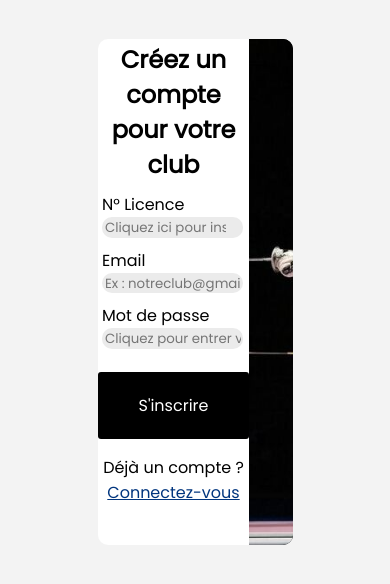
After one commit to araviart/COMP_ESCRIME, a Flask app: template appli/templates/Inscription.html in a window 390 px wide. The commit adds this page. Shown: the top 584 px of the page. Run offline with Flask 3, Linux system fonts and the light colour scheme; the template is opened without the code that fills it, so the values that code supplies are empty; some libraries are stand-ins or nearby versions.

Commit message:
realisation de la page inscription sans le responsive

```diff
--- /dev/null
+++ b/appli/static/Inscription.css
@@ -0,0 +1,106 @@
+html {
+  background-color: var(--couleur-background);
+  font-family: "Poppins", sans-serif;
+}
+
+body {
+  margin: 10% 25%;
+}
+
+.div-image-inscription {
+  background-color: #000000;
+  height: 100%;
+  border-top-right-radius: 10px;
+  border-bottom-right-radius: 10px;
+  overflow: hidden;
+  position: relative;
+}
+
+.image-inscription {
+  height: 100%;
+  border-top-right-radius: 10px;
+  border-bottom-right-radius: 10px;
+}
+
+form {
+  display: flex;
+  justify-content: center;
+  align-items: center;
+  flex-direction: row-reverse;
+  height: 60vh;
+}
+
+.partie-inscription {
+  background-color: white;
+  border-top-left-radius: 10px;
+  border-bottom-left-radius: 10px;
+  height: 100%;
+  flex-grow: 1;
+}
+
+h1 {
+  text-align: center;
+  font-size: 1.5rem;
+  margin-bottom: 5%;
+  margin: 2% 3% 0 3%;
+}
+
+.partie-textfield {
+  margin: 2% 3% 0 3%;
+}
+
+.textfield-position {
+  display: flex;
+  flex-direction: column;
+  margin-top: 7%;
+}
+
+.textfield-position input {
+  background-color: var(--couleur-fond-textfield);
+  border: none;
+  border-radius: 10px;
+  padding: 2%;
+  width: 95%;
+}
+
+input::placeholder {
+  font-family: "Poppins", sans-serif;
+}
+
+.bouton-inscription {
+  margin: 15% 0 10% 0;
+  display: flex;
+  justify-content: center;
+}
+
+.bouton-inscription button {
+  font-size: 1rem;
+  padding: 1.25rem 2.5rem;
+  display: block;
+  background-color: #000000;
+  border: 1px solid transparent;
+  color: #ffffff;
+  -webkit-border-radius: 3px;
+  border-radius: 3px;
+  -webkit-transition: all 0.3s ease-in-out;
+  -moz-transition: all 0.3s ease-in-out;
+  transition: all 0.3s ease-in-out;
+  font-family: "Poppins", sans-serif;
+}
+
+.bouton-inscription button:hover {
+  background-color: #3f3f3f;
+}
+
+.switch-to-inscription {
+  text-align: center;
+  margin-top: 10%;
+}
+
+.lien-switch-login-inscription {
+  color: var(--couleur-lien);
+}
+
+.lien-switch-login-inscription:hover {
+  text-decoration: none;
+}
--- a/appli/static/variables.css
+++ b/appli/static/variables.css
@@ -1,3 +1,8 @@
+/* Police poppins regular (400) */
+@import url('https://fonts.googleapis.com/css2?family=Poppins&display=swap');
+
+
+
 :root{
     --couleur-header : #01437C;
     --couleur-background : #F3F3F3;
--- /dev/null
+++ b/appli/templates/Inscription.html
@@ -0,0 +1,70 @@
+<!DOCTYPE html>
+<html lang="en">
+  <head>
+    <meta charset="UTF-8" />
+    <title>Document</title>
+    <link rel="stylesheet" href="../static/Inscription.css" />
+    <link rel="stylesheet" href="../static/variables.css" />
+    <link rel="stylesheet" href="../static/responsive-login.css" />
+  </head>
+  <body>
+    <form>
+      <div class="div-image-inscription">
+        <img
+          class="image-inscription"
+          src="../static/img/escrime_inscription.jpg"
+          alt="Image d'un tireur en competion"
+        />
+      </div>
+      <div class="partie-inscription">
+        <h1>Créez un compte pour votre club</h1>
+        <div class="partie-textfield">
+          <div class="numero-licence textfield-position">
+            <label for="email">N° Licence</label>
+            <input
+              type="number"
+              id="numero-licence"
+              name="num-licence"
+              placeholder="Cliquez ici pour inscrire votre n° de licence"
+            />
+          </div>
+          <div class="email textfield-position">
+            <label for="email">Email</label>
+            <input
+              type="text"
+              id="mail"
+              name="email"
+              required
+              minlength="4"
+              maxlength="8"
+              size="10"
+              placeholder="Ex : notreclub@gmail.com"
+            />
+          </div>
+          <div class="password textfield-position">
+            <label for="password">Mot de passe</label>
+            <input
+              type="password"
+              id="pass"
+              name="password"
+              minlength="8"
+              required
+              placeholder="Cliquez pour entrer votre mot de passe"
+            />
+          </div>
+        </div>
+        <div class="bouton-inscription">
+          <button id="bonton-inscrire" type="button">S'inscrire</button>
+        </div>
+        <div class="switch-to-inscription">
+          <p>
+            Déjà un compte ?
+            <a class="lien-switch-login-inscription" href="page-inscription"
+              >Connectez-vous</a
+            >
+          </p>
+        </div>
+      </div>
+    </form>
+  </body>
+</html>
```
